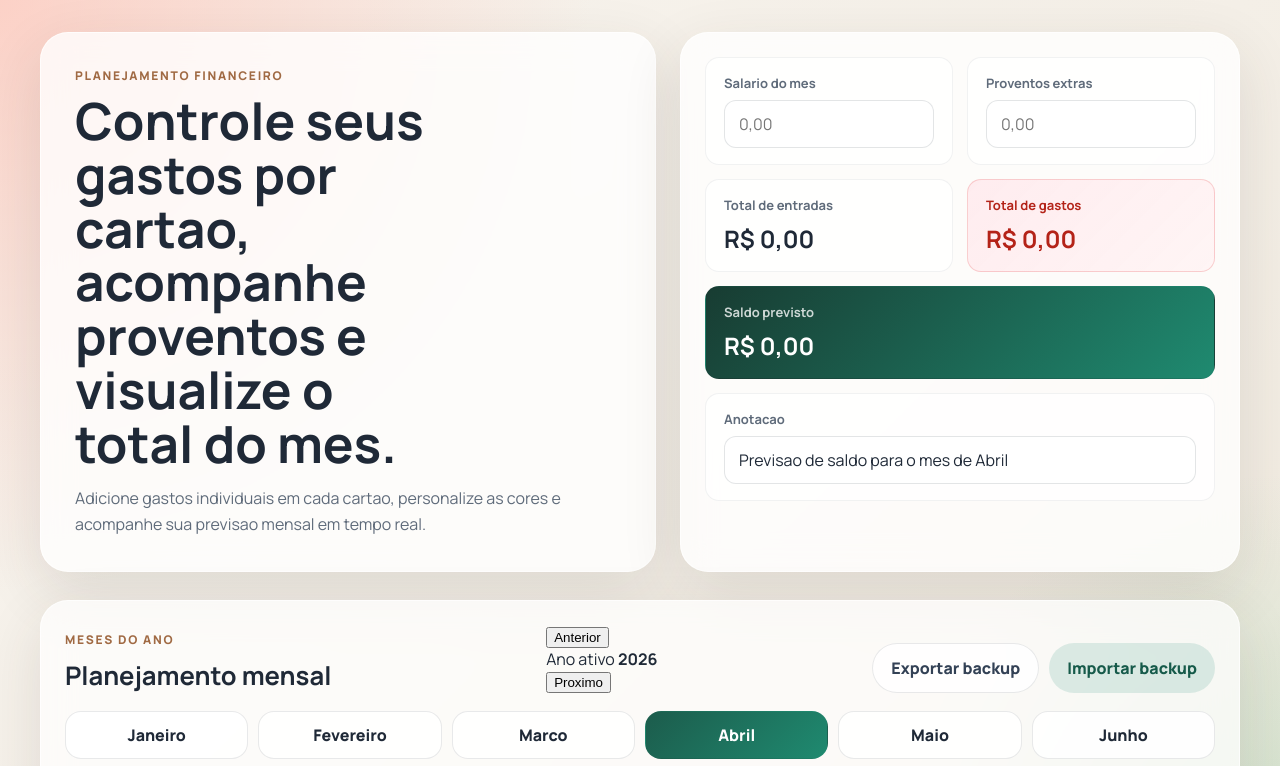
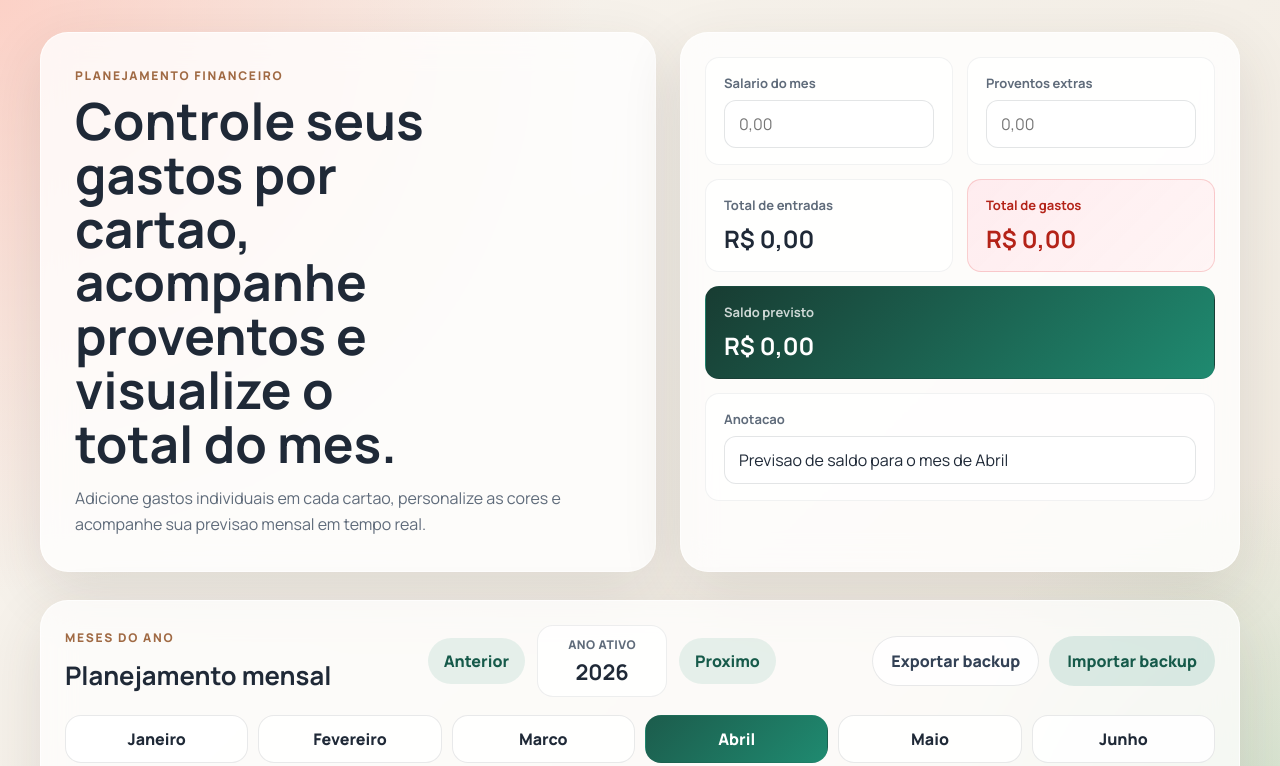
Before and after one commit to Matheus0062/controle-financeiro, a plain HTML site: page index.html in a window 1280 px wide. Shown: the top 766 px of the page. Drawn offline with Linux system fonts and the light colour scheme.

Commit message:
Update style.css

```diff
--- a/style.css
+++ b/style.css
@@ -158,12 +158,65 @@ body {
   display: flex;
   justify-content: space-between;
   gap: 16px;
-  align-items: end;
+  align-items: center;
 }
 
 .month-planner-head h2 {
   margin: 0;
   font-size: clamp(1.35rem, 2vw, 1.8rem);
+}
+
+.month-planner-title {
+  display: flex;
+  flex-direction: column;
+  gap: 2px;
+}
+
+.year-switcher {
+  display: flex;
+  align-items: center;
+  gap: 12px;
+}
+
+.year-display {
+  min-width: 130px;
+  padding: 10px 16px;
+  border-radius: 16px;
+  background: rgba(255, 255, 255, 0.82);
+  border: 1px solid rgba(31, 41, 55, 0.08);
+  text-align: center;
+}
+
+.year-display span {
+  display: block;
+  font-size: 12px;
+  font-weight: 800;
+  letter-spacing: 0.04em;
+  text-transform: uppercase;
+  color: var(--muted);
+}
+
+.year-display strong {
+  display: block;
+  margin-top: 4px;
+  font-size: 1.35rem;
+}
+
+.year-button {
+  border: 0;
+  border-radius: 999px;
+  padding: 12px 16px;
+  background: rgba(31, 138, 112, 0.1);
+  color: #165a4a;
+  font: inherit;
+  font-weight: 800;
+  cursor: pointer;
+  transition: transform 180ms ease, opacity 180ms ease;
+}
+
+.year-button:hover {
+  transform: translateY(-1px);
+  opacity: 0.92;
 }
 
 .month-actions {
@@ -526,6 +579,10 @@ input:focus {
     grid-template-columns: 1fr;
   }
 
+  .month-planner-head {
+    align-items: stretch;
+  }
+
   .month-tabs {
     grid-template-columns: repeat(4, minmax(0, 1fr));
   }
@@ -550,6 +607,19 @@ input:focus {
   .month-planner-head {
     display: grid;
     align-items: stretch;
+  }
+
+  .year-switcher {
+    justify-content: space-between;
+  }
+
+  .year-button {
+    flex: 1 1 0;
+    min-width: 0;
+  }
+
+  .year-display {
+    min-width: 112px;
   }
 
   .expense-field > span,
```
